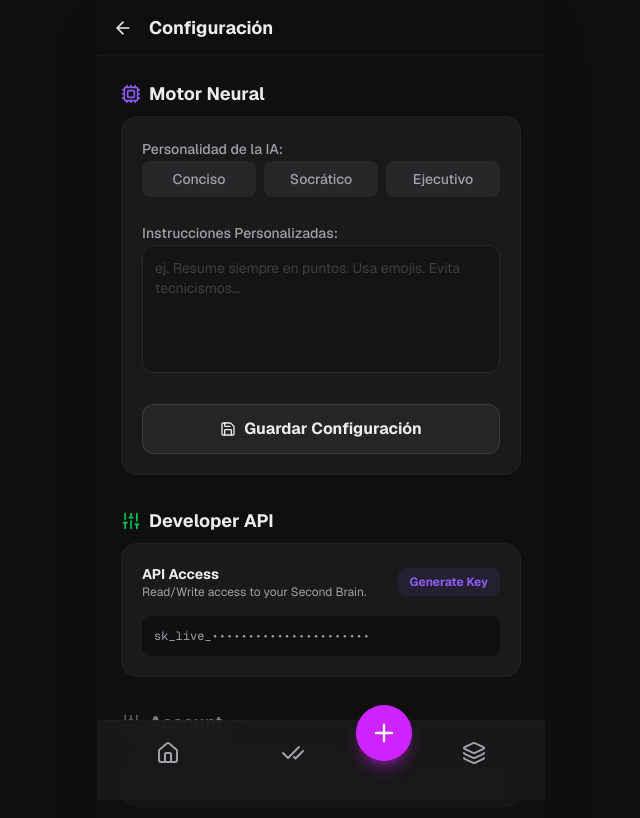
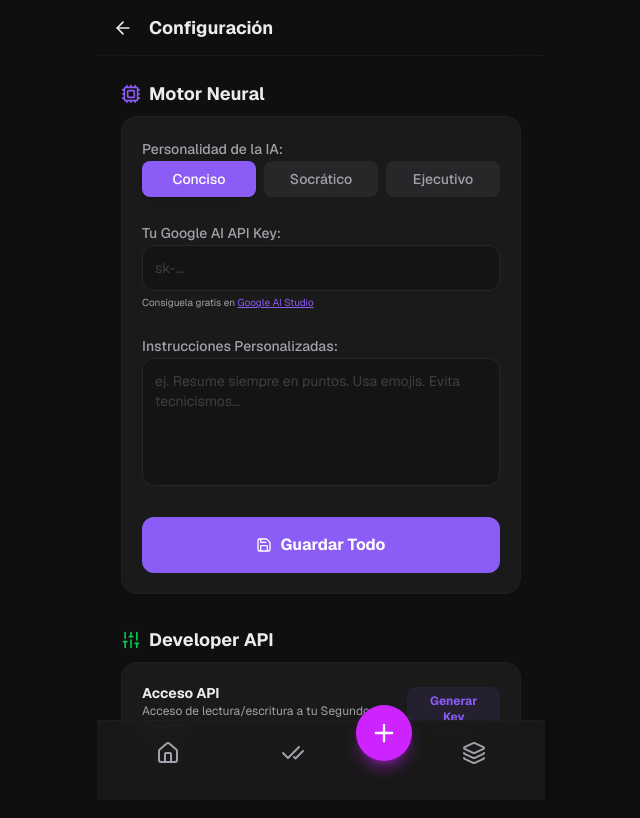
Before and after one commit to juanlure/focus, a Next.js app: page /settings in a window 1280 px wide. Shown: the top 818 px of the page, without its empty margins (319-959 px from the left). Built offline with nearby package versions, Linux system fonts and the light colour scheme.

Commit message:
feat: implement BYOK (Bring Your Own Key) and offline improvements

```diff
--- a/src/app/api/capsule/generate/route.ts
+++ b/src/app/api/capsule/generate/route.ts
@@ -1,16 +1,23 @@
 import { GoogleGenerativeAI } from "@google/generative-ai";
 import { NextResponse } from "next/server";
 
-const genAI = new GoogleGenerativeAI(process.env.GOOGLE_AI_API_KEY || "");
-
 export async function POST(req: Request) {
   try {
-    const { content, tone = "Concise", customInstructions = "" } = await req.json();
+    const { content, tone = "Conciso", customInstructions = "" } = await req.json();
+
+    // Prioritize User Key from header, then Env Key
+    const userProvidedKey = req.headers.get("x-api-key");
+    const apiKey = userProvidedKey || process.env.GOOGLE_AI_API_KEY;
+
+    if (!apiKey) {
+      return NextResponse.json({ error: "No API Key provided" }, { status: 401 });
+    }
 
     if (!content) {
       return NextResponse.json({ error: "Content is required" }, { status: 400 });
     }
 
+    const genAI = new GoogleGenerativeAI(apiKey);
     const model = genAI.getGenerativeModel({ model: "gemini-1.5-flash" });
 
     const systemPrompt = `
--- a/src/app/settings/page.tsx
+++ b/src/app/settings/page.tsx
@@ -6,12 +6,17 @@ import { useState } from "react";
 import Link from "next/link";
 import { ArrowLeft } from "lucide-react";
 
+import { useFocusStore } from "@/store/useFocusStore";
+
 export default function SettingsPage() {
-    const [tone, setTone] = useState("Concise");
+    const { googleAiKey, setGoogleAiKey } = useFocusStore();
+    const [tone, setTone] = useState("Conciso");
     const [instructions, setInstructions] = useState("");
+    const [userKey, setUserKey] = useState(googleAiKey);
     const [isSaved, setIsSaved] = useState(false);
 
     const handleSave = () => {
+        setGoogleAiKey(userKey);
         setIsSaved(true);
         setTimeout(() => setIsSaved(false), 2000);
     };
@@ -53,6 +58,23 @@ export default function SettingsPage() {
                             </div>
                         </div>
 
+                        {/* API Key del Usuario */}
+                        <div className="space-y-3">
+                            <label className="text-sm font-medium text-muted-foreground">Tu Google AI API Key:</label>
+                            <div className="relative">
+                                <input
+                                    type="password"
+                                    className="w-full bg-background/50 border border-border rounded-xl p-3 text-sm focus:outline-none focus:ring-1 focus:ring-primary placeholder:text-muted-foreground/30"
+                                    placeholder="sk-..."
+                                    value={userKey}
+                                    onChange={(e) => setUserKey(e.target.value)}
+                                />
+                                <div className="mt-1 text-[10px] text-muted-foreground">
+                                    Consíguela gratis en <a href="https://aistudio.google.com/" target="_blank" className="underline text-primary">Google AI Studio</a>
+                                </div>
+                            </div>
+                        </div>
+
                         {/* Instrucciones Personalizadas */}
                         <div className="space-y-3">
                             <label className="text-sm font-medium text-muted-foreground">Instrucciones Personalizadas:</label>
@@ -66,9 +88,9 @@ export default function SettingsPage() {
 
                         <button
                             onClick={handleSave}
-                            className="w-full py-3 bg-white/5 border border-white/10 rounded-xl font-bold flex items-center justify-center gap-2 hover:bg-white/10 transition-colors"
+                            className="w-full py-4 bg-primary text-primary-foreground rounded-xl font-bold flex items-center justify-center gap-2 hover:opacity-90 transition-all active:scale-[0.98]"
                         >
-                            {isSaved ? <span className="text-green-500">¡Cambios Guardados!</span> : <><Save className="w-4 h-4" /> Guardar Configuración</>}
+                            {isSaved ? <span className="text-primary-foreground/80">¡Configuración Guardada!</span> : <><Save className="w-4 h-4" /> Guardar Todo</>}
                         </button>
 
                     </div>
@@ -83,30 +105,15 @@ export default function SettingsPage() {
                     <div className="bg-card border border-border/50 rounded-2xl p-5 space-y-4">
                         <div className="flex items-center justify-between">
                             <div>
-                                <div className="text-sm font-bold">API Access</div>
-                                <div className="text-xs text-muted-foreground">Read/Write access to your Second Brain.</div>
+                                <div className="text-sm font-bold">Acceso API</div>
+                                <div className="text-xs text-muted-foreground">Acceso de lectura/escritura a tu Segundo Cerebro.</div>
                             </div>
-                            <button onClick={() => alert("API Key Generated: sk_live_51M...")} className="text-xs font-bold text-primary bg-primary/10 px-3 py-1.5 rounded-lg hover:bg-primary/20 transition-colors">
-                                Generate Key
+                            <button onClick={() => alert("sk_live_51M...")} className="text-xs font-bold text-primary bg-primary/10 px-3 py-1.5 rounded-lg hover:bg-primary/20 transition-colors">
+                                Generar Key
                             </button>
-                        </div>
-                        <div className="p-3 bg-black/40 rounded-lg font-mono text-xs text-muted-foreground break-all">
-                            sk_live_••••••••••••••••••••••
                         </div>
                     </div>
                 </section>
-
-                {/* Account Info */}
-                <section className="space-y-4 opacity-50 pointer-events-none">
-                    <div className="flex items-center gap-2 mb-2">
-                        <Sliders className="w-5 h-5 text-muted-foreground" />
-                        <h2 className="text-lg font-bold">Account</h2>
-                    </div>
-                    <div className="bg-card border border-border/50 rounded-2xl p-5">
-                        <p className="text-sm">Manage subscription and profile...</p>
-                    </div>
-                </section>
-
             </div>
         </main>
     );
--- a/src/components/inbox/QuickCapture.tsx
+++ b/src/components/inbox/QuickCapture.tsx
@@ -6,13 +6,14 @@ import { useState } from "react";
 import { clsx } from "clsx";
 import { useFocusStore } from "@/store/useFocusStore";
 import { useRouter } from "next/navigation";
+import Link from "next/link"; // Added import
 
 export function QuickCapture() {
     const [input, setInput] = useState("");
     const [type, setType] = useState<"text" | "url">("text");
     const [isProcessing, setIsProcessing] = useState(false);
 
-    const addCapsule = useFocusStore((state) => state.addCapsule);
+    const { addCapsule, googleAiKey } = useFocusStore();
     const router = useRouter();
 
     const handleProcess = async () => {
@@ -23,10 +24,14 @@ export function QuickCapture() {
         try {
             const response = await fetch("/api/capsule/generate", {
                 method: "POST",
-                headers: { "Content-Type": "application/json" },
+                headers: {
+                    "Content-Type": "application/json",
+                    "x-api-key": googleAiKey // Pass user key if it exists
+                },
                 body: JSON.stringify({
                     content: input,
-                    tone: "Concise"
+                    tone: "Executive",
+                    customInstructions: ""
                 }),
             });
 
@@ -100,6 +105,21 @@ export function QuickCapture() {
                     autoFocus={!isProcessing}
                     disabled={isProcessing}
                 />
+                <textarea
+                    value={input}
+                    onChange={(e) => setInput(e.target.value)}
+                    placeholder={type === "url" ? "Pega un enlace aquí..." : "¿En qué estás pensando?"}
+                    className="w-full h-40 bg-transparent text-xl font-medium placeholder:text-muted-foreground/40 resize-none focus:outline-none"
+                    autoFocus={!isProcessing}
+                    disabled={isProcessing}
+                />
+
+                {!googleAiKey && !isProcessing && (
+                    <div className="mb-4 p-3 rounded-xl bg-primary/5 border border-primary/10 text-xs text-muted-foreground flex gap-2 items-center">
+                        <div className="w-2 h-2 rounded-full bg-primary animate-pulse" />
+                        Modo Offline / Inteligencia Simulada. <Link href="/settings" className="underline font-bold text-primary">Añade tu API Key</Link> para activar Gemini AI.
+                    </div>
+                )}
             </div>
 
             <motion.div
--- a/src/store/useFocusStore.ts
+++ b/src/store/useFocusStore.ts
@@ -5,11 +5,13 @@ import { Capsule } from '@/lib/types';
 interface FocusStore {
     capsules: Capsule[];
     archivedCapsules: Capsule[];
+    googleAiKey: string;
     addCapsule: (capsule: Omit<Capsule, 'id' | 'createdAt'>) => void;
     removeCapsule: (id: string) => void;
     archiveCapsule: (id: string) => void;
     getCapsule: (id: string) => Capsule | undefined;
     updateAction: (capsuleId: string, actionId: string, isCompleted: boolean) => void;
+    setGoogleAiKey: (key: string) => void;
 }
 
 export const useFocusStore = create<FocusStore>()(
@@ -17,6 +19,7 @@ export const useFocusStore = create<FocusStore>()(
         (set, get) => ({
             capsules: [],
             archivedCapsules: [],
+            googleAiKey: '',
             addCapsule: (newCapsule) => {
                 const id = crypto.randomUUID();
                 const createdAt = new Date().toISOString();
@@ -52,6 +55,7 @@ export const useFocusStore = create<FocusStore>()(
                     ),
                 }));
             },
+            setGoogleAiKey: (key) => set({ googleAiKey: key }),
         }),
         {
             name: 'focus-storage',
```
